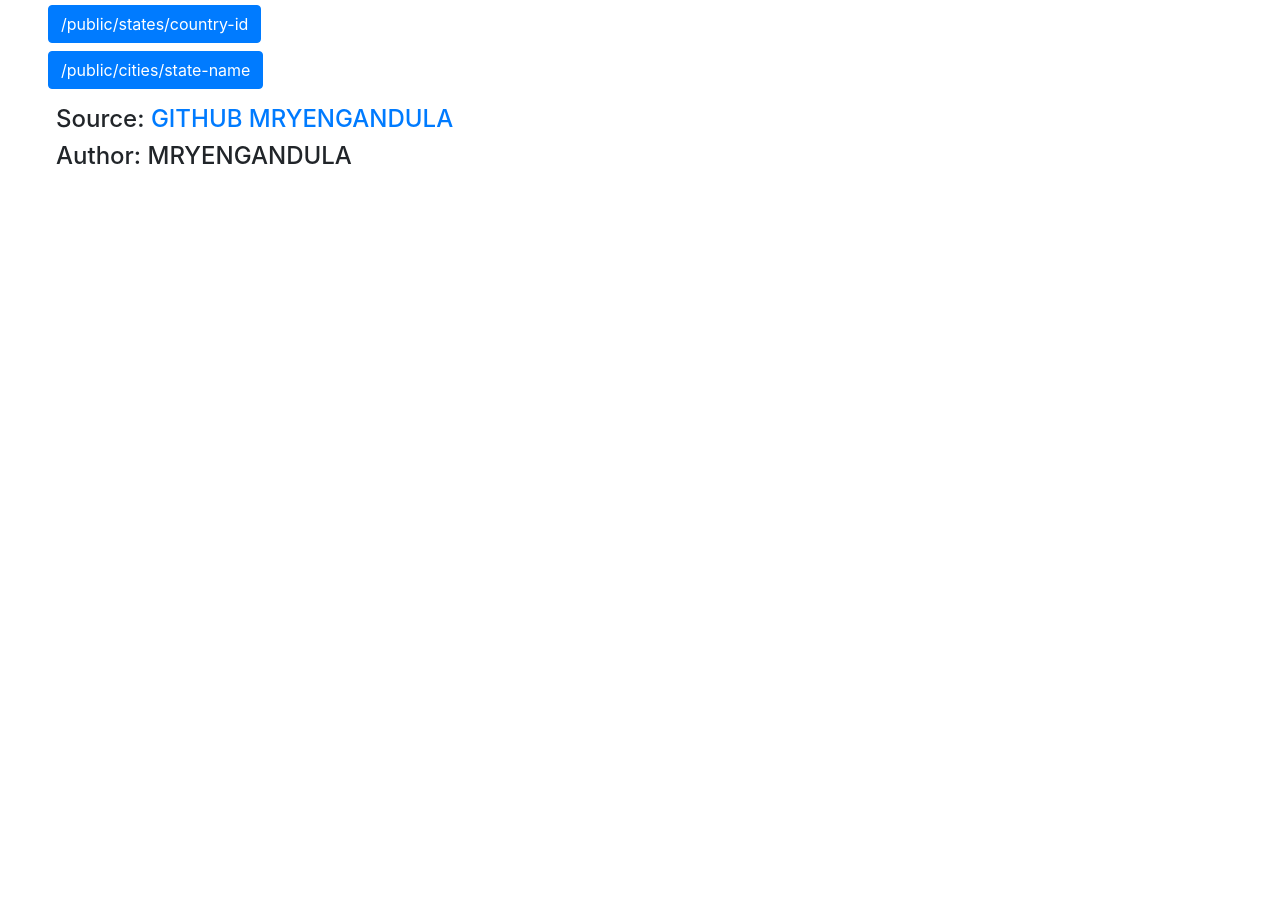
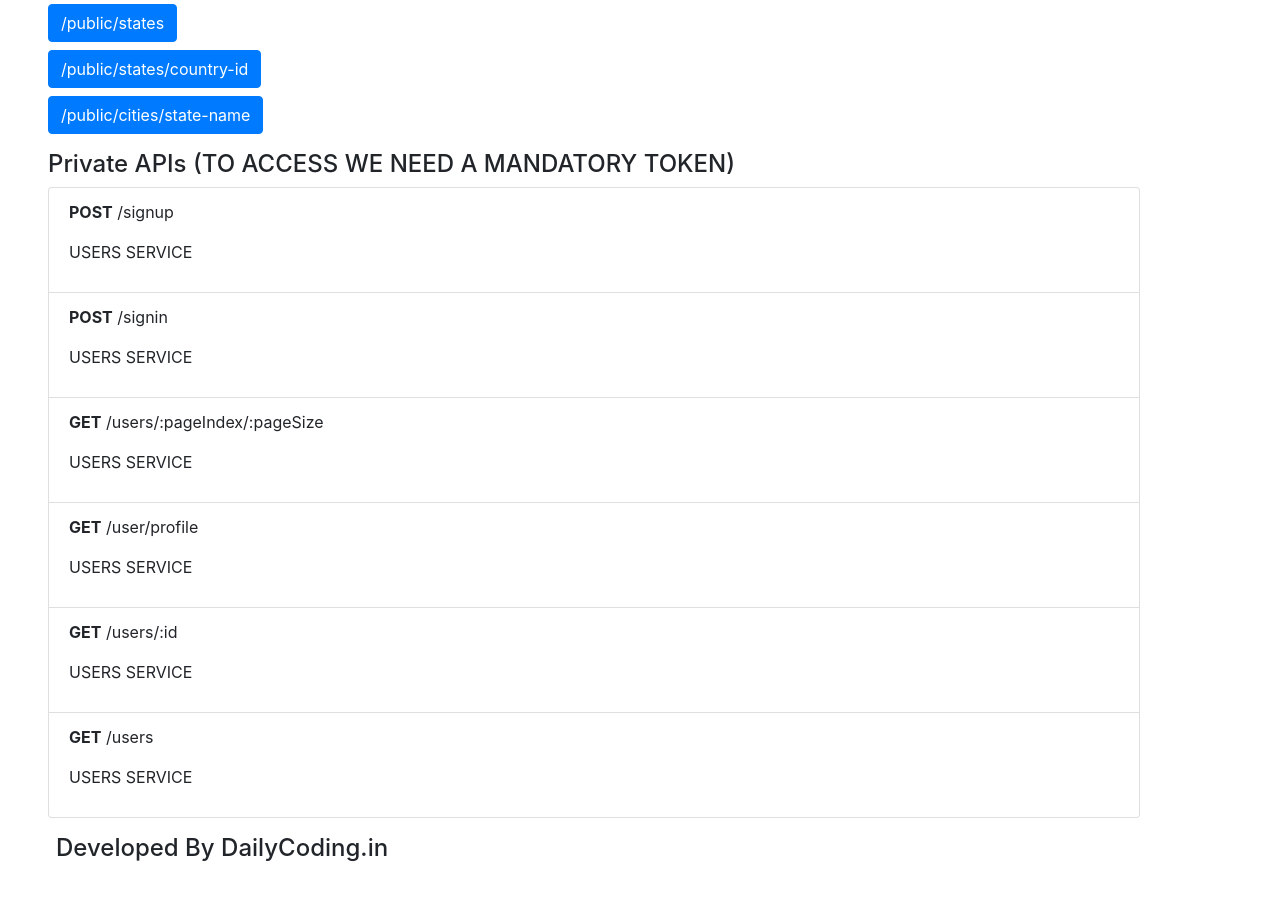
Before and after one commit to mryenagandula/Letstalk-Backend, a website: page src/index.html in a window 1280 px wide. Shown: the part 559-1458 px from the top of the page. Before the commit the page ends 800 px from the top, so only its background shows below. Drawn offline with nearby package versions, Linux system fonts and the light colour scheme.

Commit message:
Added changes

```diff
--- a/src/index.html
+++ b/src/index.html
@@ -5,10 +5,10 @@
     <meta http-equiv="X-UA-Compatible" content="IE=edge">
     <meta name="viewport" content="width=device-width, initial-scale=1.0">
     <meta http-equiv="Content-Type" content="text/html; charset=utf-8">
-    <meta name="description" content="Free Rest API MR Yenagandula">
+    <meta name="description" content="Free Rest API By DailyCoding.in">
     <meta name="keywords" content="request,rest api,free rest api,free api,apis for development,apis for practice,node js api,node js free api,free api online,
     rest api for free,req,res,authentication api,authorization api,auth token api,public api,audits api,users api,blogs api,users roles api,public apis,apis list,api,any api,rest,free apis,rest apis,enpoints,rest endpoints,free rest endpoint,free api mryenagandula,mryenagandula">
-    <meta name="author" content="Mr Yenagandula">
+    <meta name="author" content="DailyCoding.in Team">
     <title>Free Node Js API</title>
     <link rel="stylesheet" href="https://cdn.jsdelivr.net/npm/bootstrap@4.0.0/dist/css/bootstrap.min.css" integrity="sha384-Gn5384xqQ1aoWXA+058RXPxPg6fy4IWvTNh0E263XmFcJlSAwiGgFAW/dAiS6JXm" crossorigin="anonymous">
 </head>
@@ -16,6 +16,8 @@
     <div class="container m-4 p-4">
         <h3 class="mt-3"> Welcome to Free Node Js API</h3>
         <h4 class="mt-3" id="baseUrlId"></h4>
+        <div class="mt-3">
+            <h4>Public APIs (No need to use token)</h4>
             <div class="mt-2">
                 <button class="btn btn-primary"><a href="public/users" style="text-decoration: none;color: white;"
                         target="_blank">/public/users</a></button>
@@ -61,14 +63,79 @@
                 <button class="btn btn-primary"><a href="public/cities/Telangana" style="text-decoration: none;color: white;"
                         target="_blank">/public/cities/state-name</a></button>
             </div>
+        </div>
+        <div class="mt-3"></div>
+        <div class="mt-3">
+            <h4>Private APIs (TO ACCESS WE NEED A MANDATORY TOKEN)</h4>
+            <ul class="list-group" id="privateApis"></ul>
+        </div>
         <div class="mt-2 p-2">
-            <h4>Source: <a href="https://github.com/mryenagandula/Letstalk-Backend">GITHUB MRYENGANDULA</a></h4>
-            <h4>Author: MRYENGANDULA </h4>
+            <h4>Developed By DailyCoding.in</h4>
         </div>
     </div>
     <script type="text/javascript">
         (function (){
             document.getElementById("baseUrlId").innerHTML="Base URL: " + document.location.origin;
+            var privateApis = [
+                {
+                    id: 1,
+                    type: "POST",
+                    url:"/signup",
+                    description:"",
+                    payload:"",
+                    relatedTo:"Users Service"
+                },
+                {
+                    id: 2,
+                    type: "POST",
+                    url:"/signin",
+                    description:"",
+                    payload:"",
+                    relatedTo:"Users Service"
+                },
+                {
+                    id: 3,
+                    type: "GET",
+                    url:'/users/:pageIndex/:pageSize',
+                    description:"",
+                    payload:"",
+                    relatedTo:"Users Service"
+                },
+                {
+                    id: 4,
+                    type: "GET",
+                    url:'/user/profile',
+                    description:"",
+                    payload:"",
+                    relatedTo:"Users Service"
+                },
+                {
+                    id: 5,
+                    type: "GET",
+                    url:'/users/:id',
+                    description:"",
+                    payload:"",
+                    relatedTo:"Users Service"
+                },
+                {
+                    id: 6,
+                    type: "GET",
+                    url:'/users',
+                    description:"",
+                    payload:"",
+                    relatedTo:"Users Service"
+                }
+            ]
+
+            var htmlData = ''
+            privateApis.forEach(element => {
+                htmlData += `<li class='list-group-item' id='${element.id}'>
+                         <p> <strong>${element.type}</strong> ${element.url} </p>
+                         <p> ${element.relatedTo.toUpperCase()} </p>
+                    </li>`;
+            });
+
+            document.getElementById("privateApis").innerHTML += htmlData
         })();
     </script>
 </body>
--- a/src/routes/role.js
+++ b/src/routes/role.js
@@ -35,7 +35,7 @@ router.get('/roles/:pageIndex/:pageSize',async (req, res) => {
     }
 })
 
-router.post('/roles/' , async (req, res) => {
+router.post('/roles/' ,[requireAuth,adminAuth], async (req, res) => {
     const { description,title } = req.body;
     const role = new Role({
         description, title, userId:req.user._id
@@ -48,7 +48,7 @@ router.post('/roles/' , async (req, res) => {
     }
 });
 
-router.put('/roles/assignee' , async (req, res) => {
+router.put('/roles/assignee' , [requireAuth,adminAuth],  async (req, res) => {
     const { userId, roleId, roleTitle} = req.body;
     try {
         const user =await User.findOne({_id:userId},{password:0}).populate('roles');
@@ -67,7 +67,7 @@ router.put('/roles/assignee' , async (req, res) => {
 });
 
 
-router.put('/roles/remove/assignee' , async (req, res) => {
+router.put('/roles/remove/assignee',[requireAuth,adminAuth], async (req, res) => {
     const { userId, roleId, roleTitle} = req.body;
     try {
         const user =await User.findOne({_id:userId},{password:0}).populate('roles');
```
Lines whose indentation alone changed are shown as unchanged.
